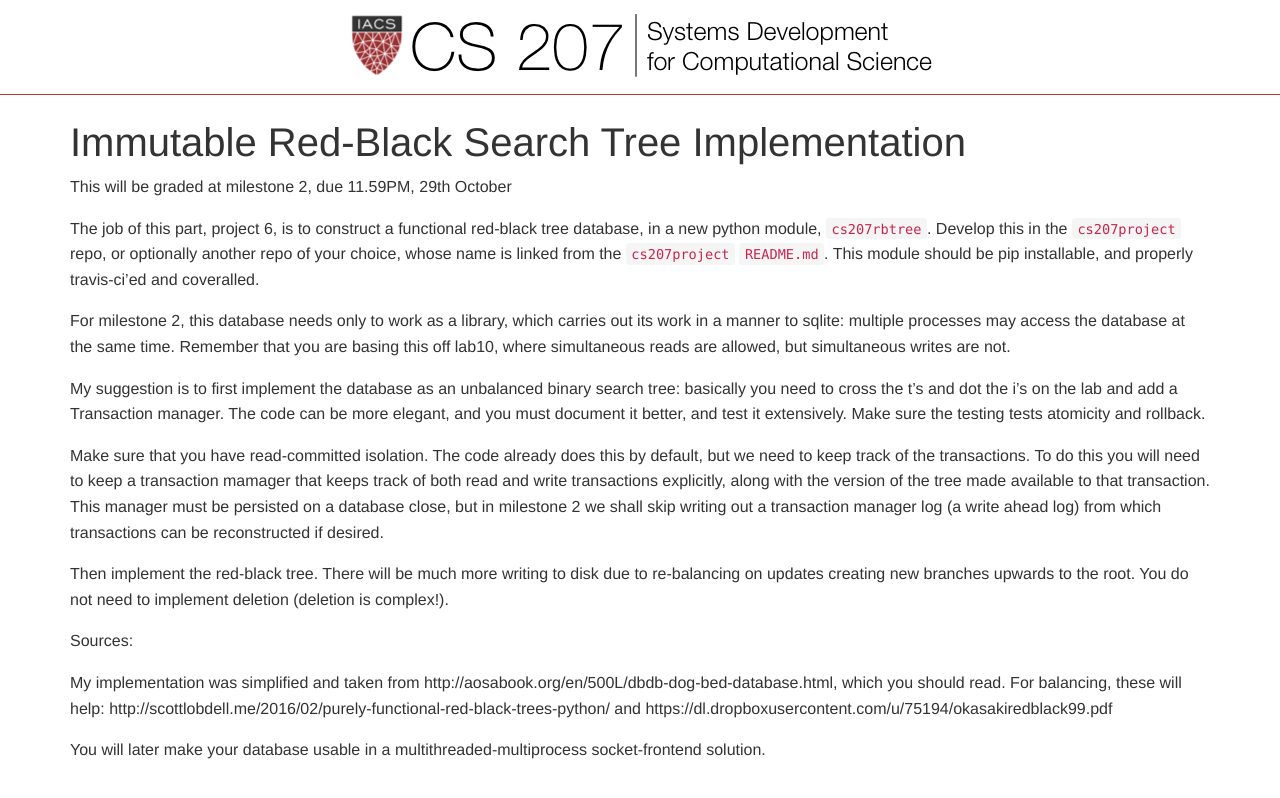
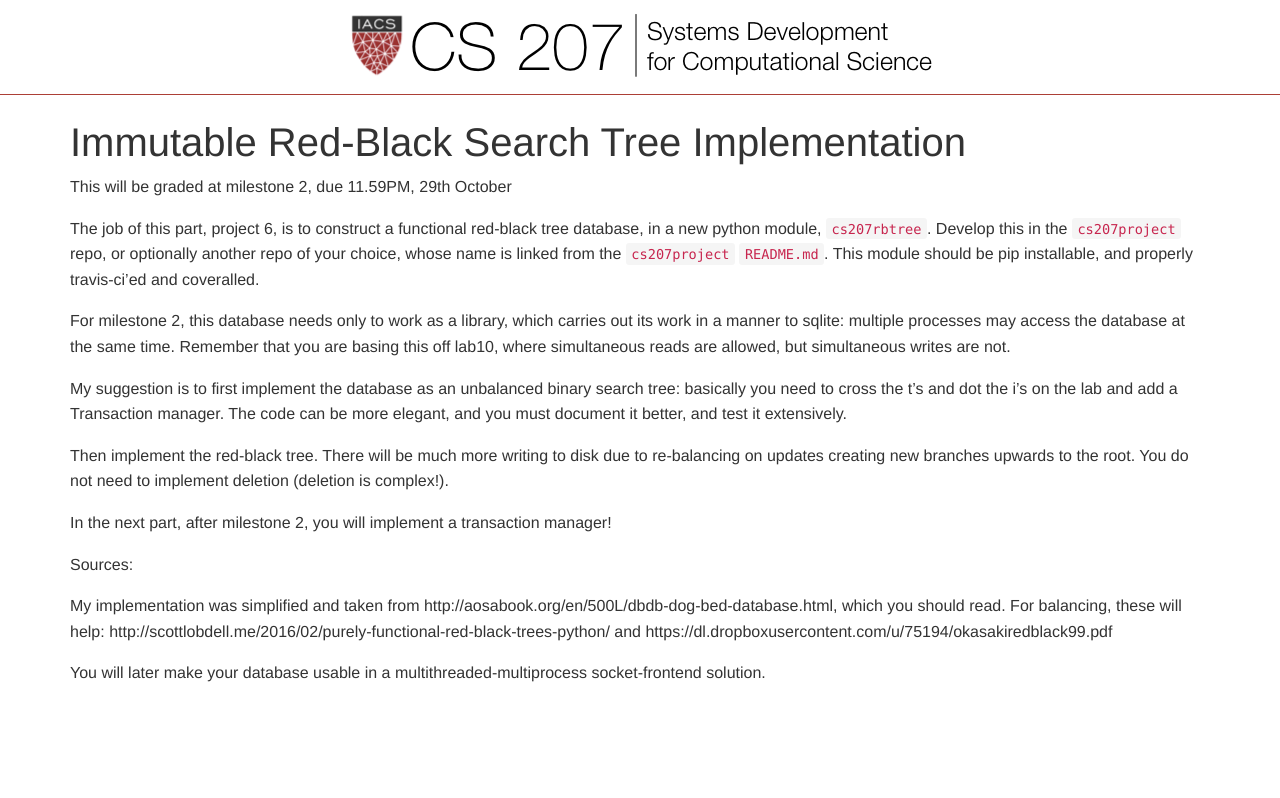
Before and after one commit to iacs-cs207/cs207-2016, a Jekyll site: the page built from projects/project6.md, in a window 1280 px wide. Shown: the top 798 px of the page. Built offline with Jekyll 4.4.1, drawn with Linux system fonts in a browser that asks for light colours; nearby versions of some CDN libraries; Markdown is read by kramdown in place of the engine named in the settings.

Commit message:
removed transaction manager

```diff
--- a/projects/project6.md
+++ b/projects/project6.md
@@ -10,12 +10,11 @@ The job of this part, project 6, is to construct a functional red-black tree dat
 
 For milestone 2, this database needs only to work as a library, which carries out its work in a manner to sqlite: multiple processes may access the database at the same time. Remember that you are basing this off lab10, where simultaneous reads are allowed, but simultaneous writes are not.
 
-My suggestion is to first implement the database as an unbalanced binary search tree: basically you need to cross the t's and dot the i's on the lab and add a Transaction manager. The code can be more elegant, and you must document it better, and test it extensively. Make sure the testing tests atomicity and rollback.
-
-Make sure that you have read-committed isolation. The code already does this by default, but we need to keep track of the transactions. To do this you will need to keep a transaction mamager that keeps track of both read and write transactions explicitly, along with the version of the tree made available to that transaction. This manager must be persisted on a database close, but in milestone 2 we shall skip writing out a transaction manager log (a write ahead log) from which transactions can be reconstructed if desired.
+My suggestion is to first implement the database as an unbalanced binary search tree: basically you need to cross the t's and dot the i's on the lab and add a Transaction manager. The code can be more elegant, and you must document it better, and test it extensively.
 
 Then implement the red-black tree. There will be much more writing to disk due to re-balancing on updates creating new branches upwards to the root. You do not need to implement deletion (deletion is complex!).
 
+In the next part, after milestone 2, you will implement a transaction manager!
 
 Sources:
 
```
